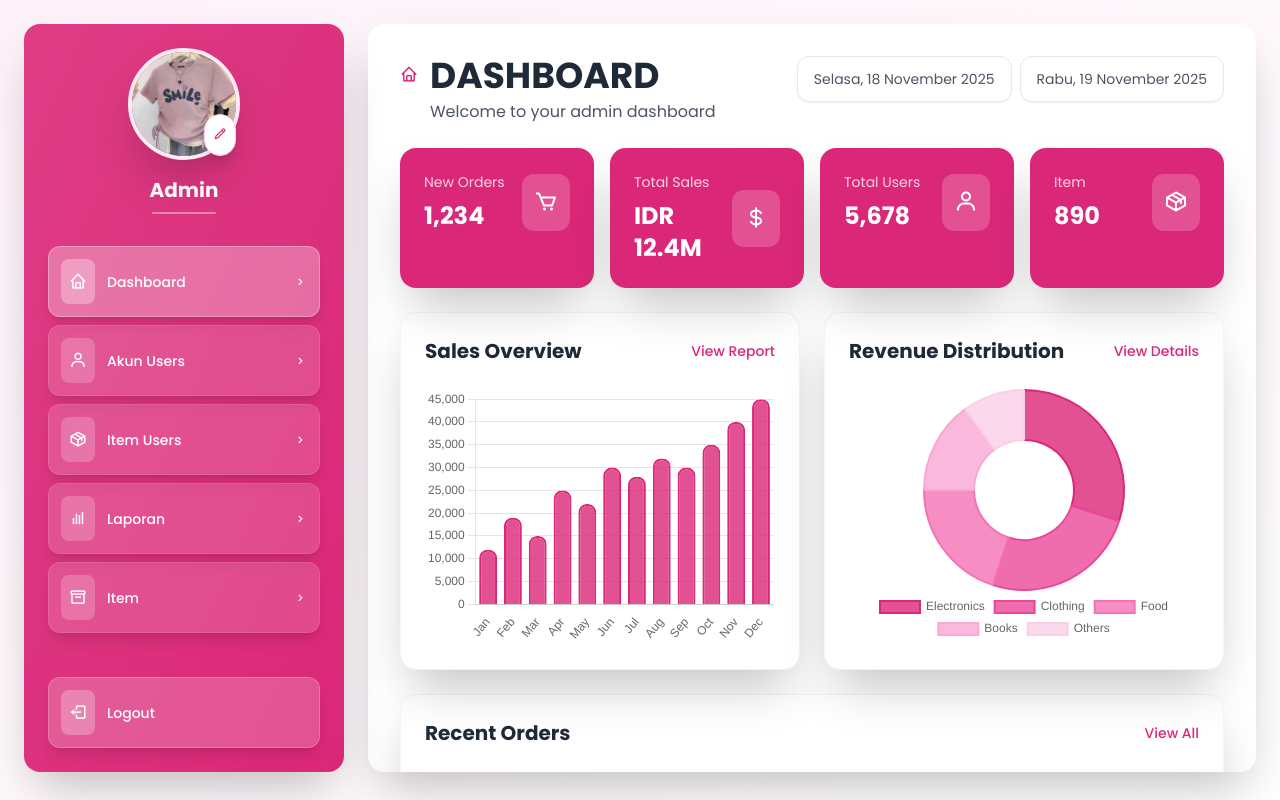
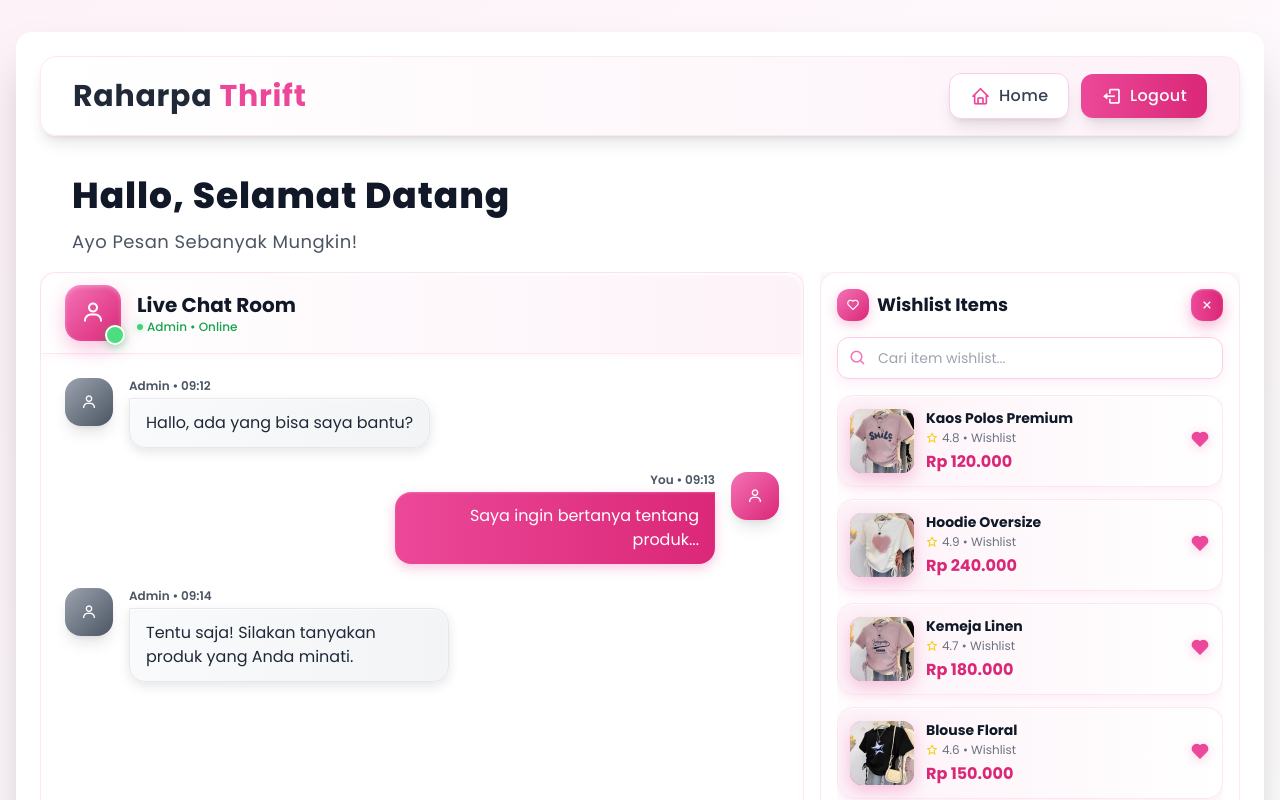
Before and after one commit to bangpii/RaharpaThrift, a React (Vite) app: page / in a window 1280 px wide. Shown: the top 800 px of the page. Built offline with nearby package versions, Linux system fonts and the light colour scheme.

Commit message:
first init 2

```diff
--- a/src/App.jsx
+++ b/src/App.jsx
@@ -4,8 +4,8 @@ import Admin from './pages/Admin'
 function App() {
   return (
     <div>
-        {/* <User/>/ */}
-        <Admin/>
+        <User/>/
+        {/* <Admin/> */}
     </div>
   )
 }
```
